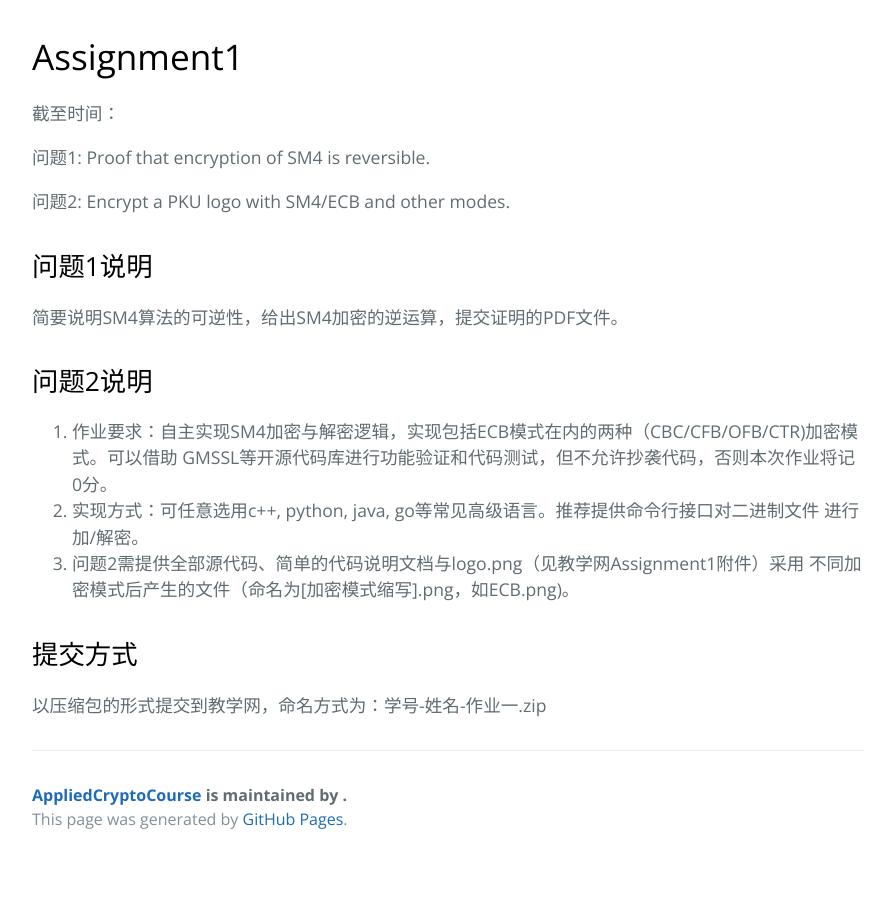
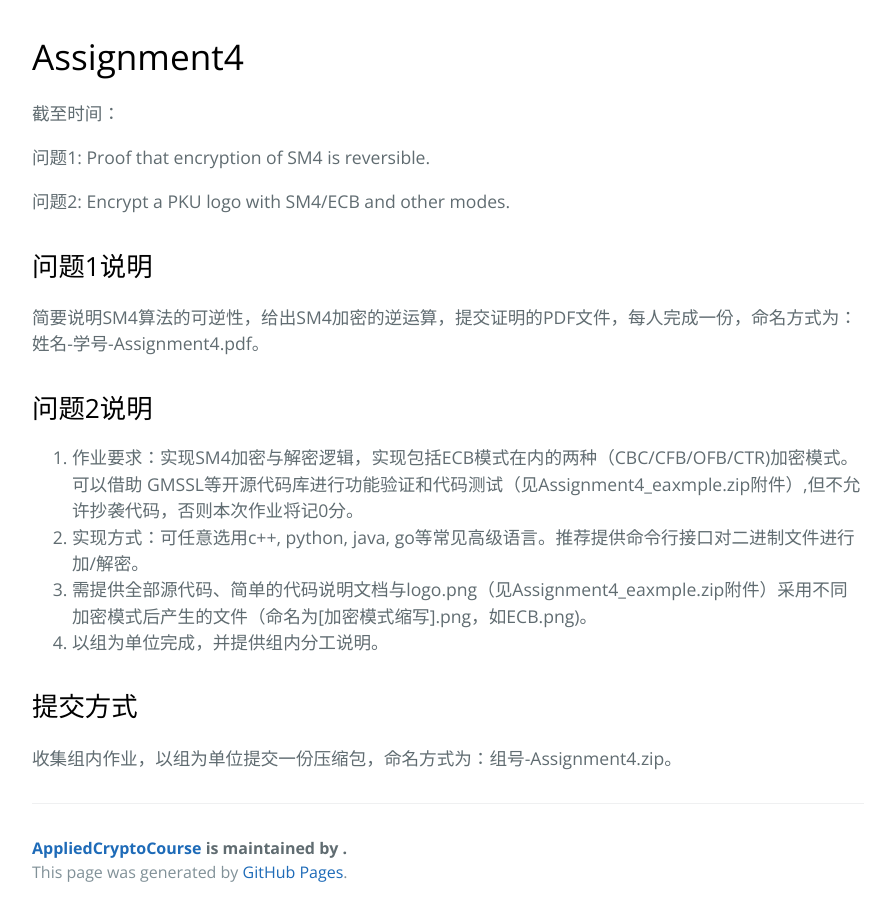
Before and after one commit to guanzhi/AppliedCryptoCourse, a Jekyll site: the page built from homework/Assignment4.md, in a window 1280 px wide. Shown: the part 338-1254 px from the top of the page, without its empty margins (192-1087 px from the left). Built offline with Jekyll 4.4.1, drawn with Linux system fonts in a browser that asks for light colours; our own code applies the rules of GitHub Pages for plain Markdown files; before the commit the page ends 1201 px from its top, so only the background shows below that.

Commit message:
添加作业四

```diff
--- a/homework/Assignment4.md
+++ b/homework/Assignment4.md
@@ -1,4 +1,4 @@
-# Assignment1
+# Assignment4
 
 截至时间：
 
@@ -8,14 +8,15 @@
 
 ## 问题1说明
 
-简要说明SM4算法的可逆性，给出SM4加密的逆运算，提交证明的PDF⽂件。
+简要说明SM4算法的可逆性，给出SM4加密的逆运算，提交证明的PDF文件，每人完成一份，命名方式为：姓名-学号-Assignment4.pdf。
 
 ## 问题2说明
 
-1. 作业要求：⾃主实现SM4加密与解密逻辑，实现包括ECB模式在内的两种（CBC/CFB/OFB/CTR)加密模式。可以借助 GMSSL等开源代码库进⾏功能验证和代码测试，但不允许抄袭代码，否则本次作业将记0分。
-2. 实现⽅式：可任意选⽤c++, python, java, go等常⻅⾼级语⾔。推荐提供命令⾏接⼝对⼆进制⽂件 进⾏加/解密。
-3. 问题2需提供全部源代码、简单的代码说明⽂档与logo.png（⻅教学⽹Assignment1附件）采⽤ 不同加密模式后产⽣的文件（命名为[加密模式缩写].png，如ECB.png)。
+1. 作业要求：实现SM4加密与解密逻辑，实现包括ECB模式在内的两种（CBC/CFB/OFB/CTR)加密模式。可以借助 GMSSL等开源代码库进⾏功能验证和代码测试（见Assignment4_eaxmple.zip附件）,但不允许抄袭代码，否则本次作业将记0分。
+2. 实现方式：可任意选⽤c++, python, java, go等常见⾼级语⾔。推荐提供命令行接口对⼆进制文件进⾏加/解密。
+3. 需提供全部源代码、简单的代码说明文档与logo.png（见Assignment4_eaxmple.zip附件）采⽤不同加密模式后产⽣的文件（命名为[加密模式缩写].png，如ECB.png)。
+4. 以组为单位完成，并提供组内分工说明。
 
 ## 提交方式
 
-以压缩包的形式提交到教学⽹，命名⽅式为：学号-姓名-作业一.zip
+收集组内作业，以组为单位提交一份压缩包，命名方式为：组号-Assignment4.zip。
```
Also changed, not shown: README.md (+1 -1 lines), 1 other file.
